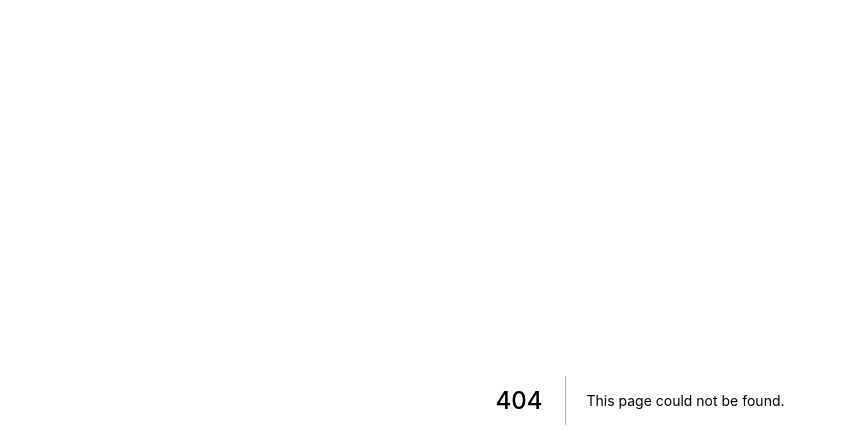
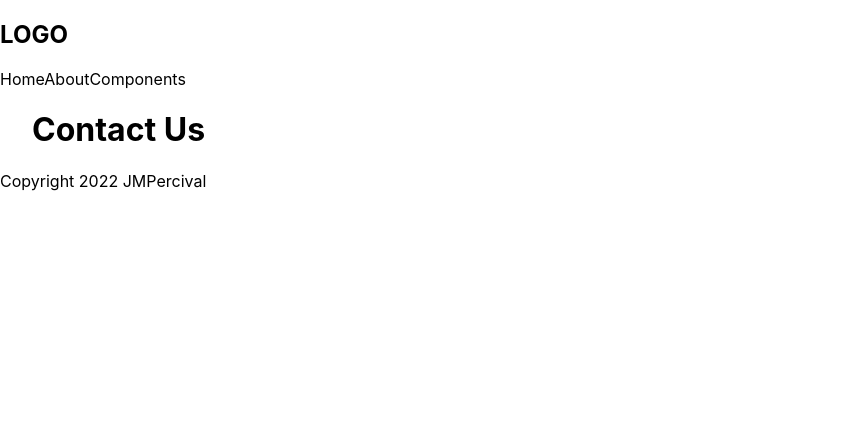
Before and after one commit to JPercival22/nextjs-project, a Next.js app in the folder next-app/: page /components in a window 1280 px wide. Before the commit this address had no page. Shown: the top 448 px of the page, without its empty margins (0-846 px from the left). Built offline with nearby package versions, Linux system fonts and the light colour scheme.

Commit message:
added initial layout with nav and footer apearing on each page and optimised old code

```diff
--- /dev/null
+++ b/next-app/components-list/layouts.js
@@ -0,0 +1,15 @@
+import Footer from "./footer";
+import Navbar from "./navbar";
+
+const Layout = ({ children }) => {
+    return (
+        <div className="content">
+        <Navbar />
+        { children }
+        <Footer />
+        </div>
+
+     );
+}
+
+export default Layout;
--- a/next-app/pages/_app.js
+++ b/next-app/pages/_app.js
@@ -1,7 +1,12 @@
+import Layout from '../components-list/layouts'
 import '../styles/globals.css'
 
 function MyApp({ Component, pageProps }) {
-  return <Component {...pageProps} />
+  return (
+  <Layout>
+    <Component {...pageProps} />
+  </Layout>
+  )
 }
 
 export default MyApp
--- a/next-app/pages/about.js
+++ b/next-app/pages/about.js
@@ -4,11 +4,9 @@
 const About = () => {
     return (
         <div className="">
-            <Navbar />
             <h1>About</h1>
             <p>Lorem ipsum dolor sit amet consectetur adipisicing elit. Explicabo, dignissimos.</p>
             <p>Lorem ipsum dolor sit amet consectetur adipisicing elit. Explicabo, dignissimos.</p>
-            <Footer />
         </div>
       );
 }
--- /dev/null
+++ b/next-app/pages/components.js
@@ -0,0 +1,13 @@
+import Footer from "../components-list/footer";
+import Navbar from "../components-list/navbar";
+import styles from '../styles/Home.module.css'
+
+const Components = () => {
+    return (
+        <div className={styles.container}>
+            <h1>Contact Us</h1>
+        </div>
+     );
+}
+
+export default Components;
--- a/next-app/pages/index.js
+++ b/next-app/pages/index.js
@@ -7,15 +7,12 @@
 export default function Home() {
   return (
     <div className={styles.container}>
-      <Navbar />
       <h1>Home Page</h1>
       <p>Lorem ipsum dolor sit amet consectetur adipisicing elit. Harum, dolor.</p>
       <p>Lorem ipsum dolor sit amet consectetur adipisicing elit. Harum, dolor.</p>
       <Link href="/subs">
         <a>See components list . . .</a>
       </Link>
-      <Footer />
     </div>
-
   )
 }
--- a/next-app/pages/subs/index.js
+++ b/next-app/pages/subs/index.js
@@ -4,9 +4,7 @@
 const Index = () => {
     return (
         <div>
-            <Navbar />
             <h1>Components List</h1>
-            <Footer />
         </div>
      );
 }
```
